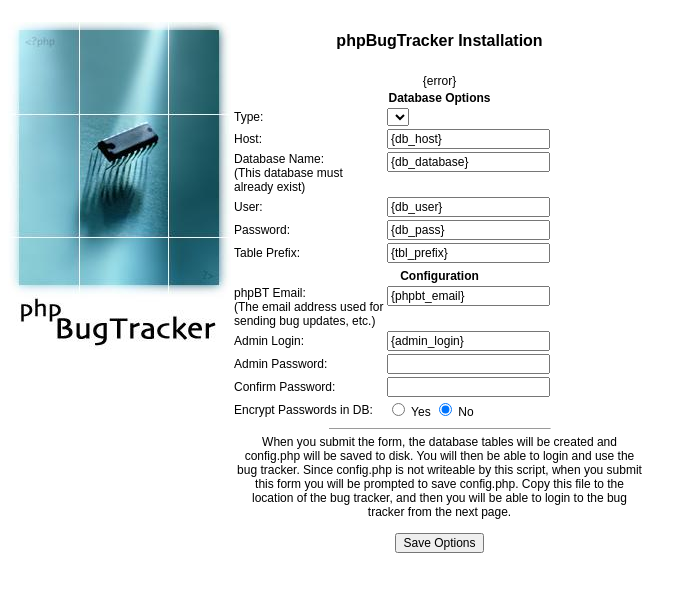
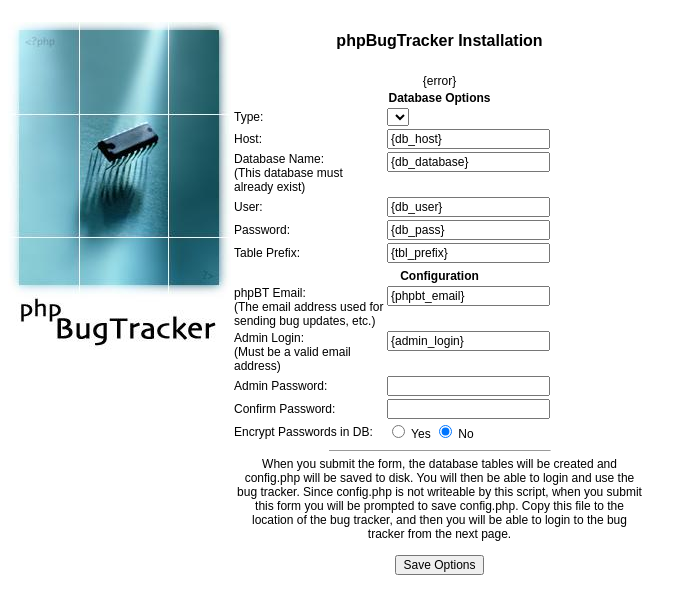
Before and after one commit to a-v-k/phpBugTracker, a PHP site: template templates/default/install.html in a window 1280 px wide. Shown: the top 614 px of the page, without its empty margins (0-692 px from the left). Run offline with PHP 8.4, Linux system fonts and the light colour scheme; the template is opened without the code that fills it, so the values that code supplies are empty.

Commit message:
Polishing up

```diff
--- a/install.php
+++ b/install.php
@@ -21,7 +21,7 @@
 // along with phpBugTracker; if not, write to the Free Software Foundation,
 // Inc., 59 Temple Place - Suite 330, Boston, MA 02111-1307, USA.
 // ------------------------------------------------------------------------
-// $Id: install.php,v 1.4 2001/11/03 17:17:40 bcurtis Exp $
+// $Id: install.php,v 1.5 2001/11/09 17:53:37 bcurtis Exp $
 
 include_once('template.inc');
 $t = new Template('templates/default', 'keep');
@@ -198,6 +198,8 @@ function show_front($error = '') {
 		'mysql' => 'MySQL',
 		'pgsql' => 'PostgreSQL');
 
+	foreach ($_pv as $k => $v) $$k = $v;
+
 	$t->set_file('content', 'install.html');
 	$t->set_block('content', 'writeableblock', 'writeable');
 	$t->set_block('content', 'unwriteableblock', 'unwriteable');
--- a/templates/default/install-complete.html
+++ b/templates/default/install-complete.html
@@ -36,7 +36,7 @@
 				<table border="0" cellpadding="1" cellspacing="3" align="center">
 					<tr>
 						<td>Login:</td>
-						<td><input type="text" name="login" value="{login}"></td>
+						<td><input type="text" name="username" value="{login}"></td>
 					</tr>
 						<td>Password:</td>
 						<td><input type="password" name="password"></td>
--- a/templates/default/install.html
+++ b/templates/default/install.html
@@ -56,8 +56,12 @@
 					<td valign="top"><input type="text" name="phpbt_email" value="{phpbt_email}"></td>
 				</tr>
 				<tr>
-					<td width="150">Admin Login:</td>
-					<td><input type="text" name="admin_login" value="{admin_login}"></td>
+					<td width="150">
+						Admin Login:
+						<br>
+						(Must be a valid email address)
+					</td>
+					<td valign="top"><input type="text" name="admin_login" value="{admin_login}"></td>
 				</tr>
 				<tr>
 					<td width="150">Admin Password:</td>
```
